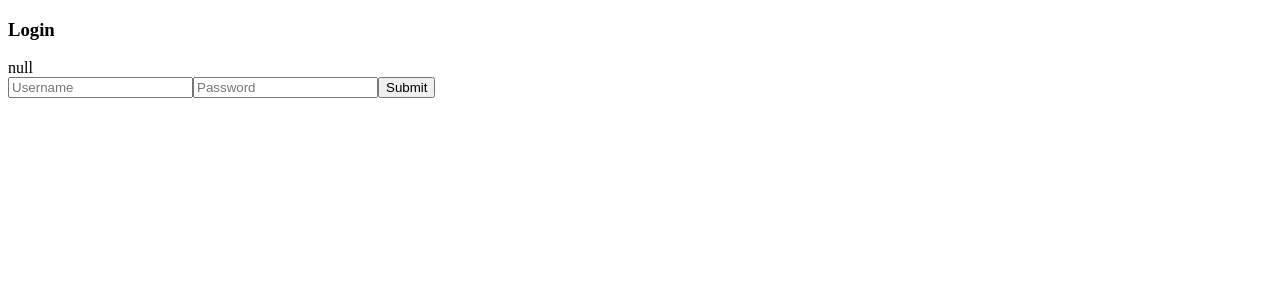
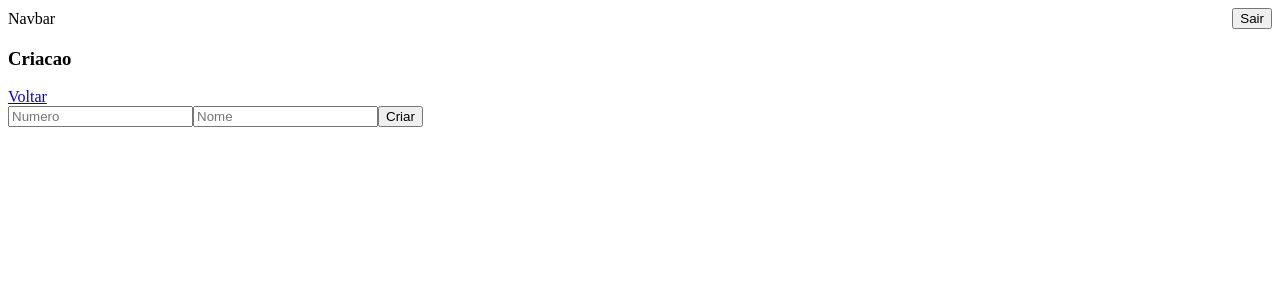
Before and after one commit to rafareisbr/mfes-bank-front, a React (Create React App) app: page /bancos/novo in a window 1280 px wide. Before the commit this address led to /login. Shown: the top 300 px of the page. Built offline with nearby package versions, Linux system fonts and the light colour scheme.

Commit message:
Auth state tunned along the app

```diff
--- a/src/components/auth/ProtectedRoute.jsx
+++ b/src/components/auth/ProtectedRoute.jsx
@@ -3,10 +3,10 @@ import { Navigate, useLocation } from "react-router-dom";
 import { AuthContext } from "../../contexts/AuthProvider";
 
 export default function ProtectedRoute({ children }) {
-  const { token } = useContext(AuthContext);
+  const { isAuthenticated } = useContext(AuthContext);
   const location = useLocation();
 
-  if (!token) {
+  if (!isAuthenticated) {
     return <Navigate to="/login" redirect state={{ from: location }} />;
   }
 
--- a/src/components/nav/Navbar.jsx
+++ b/src/components/nav/Navbar.jsx
@@ -4,7 +4,7 @@ import { Link } from "react-router-dom";
 import { AuthContext } from "../../contexts/AuthProvider";
 
 function Navbar() {
-  const { token, onLogout } = useContext(AuthContext);
+  const { isAuthenticated, token, onLogout } = useContext(AuthContext);
   return (
     <div
       style={{
@@ -15,7 +15,7 @@ function Navbar() {
     >
       <div>Navbar</div>
       <>
-        {token ? (
+        {isAuthenticated ? (
           <button onClick={() => onLogout()}>Sair</button>
         ) : (
           <Link to="/login">Entrar</Link>
--- a/src/contexts/AuthProvider.jsx
+++ b/src/contexts/AuthProvider.jsx
@@ -31,6 +31,21 @@ const AuthProvider = ({ children }) => {
     }
   };
 
+  const isAuthenticated = () => {
+    if (token) {
+      return true;
+    }
+
+    const localStorageResult = localStorage.getItem("token");
+
+    if (!localStorageResult) {
+      return false;
+    }
+
+    setToken(localStorageResult);
+    return true;
+  };
+
   const onLogout = () => {
     setToken(null);
     localStorage.clear();
@@ -38,6 +53,7 @@ const AuthProvider = ({ children }) => {
   };
 
   const value = {
+    isAuthenticated,
     token,
     onLogin,
     onLogout,
```
